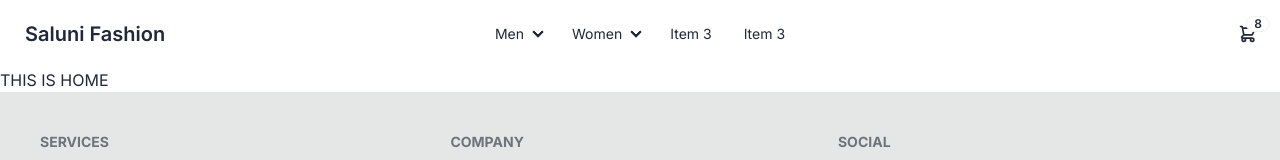
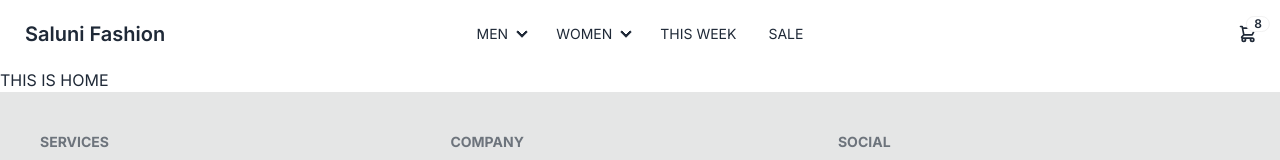
Before and after one commit to BhathiyaPrasad/my-ecommerce-store, a Next.js app: page / in a window 1280 px wide. Shown: the top 160 px of the page. Built offline with nearby package versions, Linux system fonts and the light colour scheme.

Commit message:
re edited nav bar

```diff
--- a/components/common/Header.tsx
+++ b/components/common/Header.tsx
@@ -27,21 +27,23 @@ const Header = () => (
           className="menu menu-sm dropdown-content bg-base-100 rounded-box z-[1] mt-3 w-52 p-2 shadow">
 
           <li>
-            <a>Men</a>
+            <a>MEN</a>
             <ul className="p-2">
               <li><a>Shirts</a></li>
               <li><a>Trousers</a></li>
             </ul>
           </li>
           <li>
-            <a>Women</a>
+            <a>WOMEN</a>
             <ul className="p-2">
               <li><a>Skirts</a></li>
               <li><a>Pants</a></li>
             </ul>
           </li>
 
-          <li><a>Item 3</a></li>
+          <li><a>THIS WEEK</a></li><li>
+          <a>SALE</a></li>
+
         </ul>
       </div>
       <a className="btn btn-ghost text-xl">Saluni Fashion</a>
@@ -51,7 +53,7 @@ const Header = () => (
 
         <li>
           <details>
-            <summary>Men</summary>
+            <summary>MEN</summary>
             <ul className="p-2">
               <li><a>Shirts</a></li>
               <li><a>Trousers</a></li>
@@ -59,14 +61,14 @@ const Header = () => (
           </details>
         </li>
         <li> <details>
-            <summary>Women</summary>
+            <summary>WOMEN</summary>
             <ul className="p-2">
               <li><a>Pants</a></li>
               <li><a>Skirts</a></li>
             </ul>
           </details></li>
-        <li><a>Item 3</a></li><li>
-          <a>Item 3</a></li>
+        <li><a>THIS WEEK</a></li><li>
+          <a>SALE</a></li>
 
       </ul>
     </div>
```
